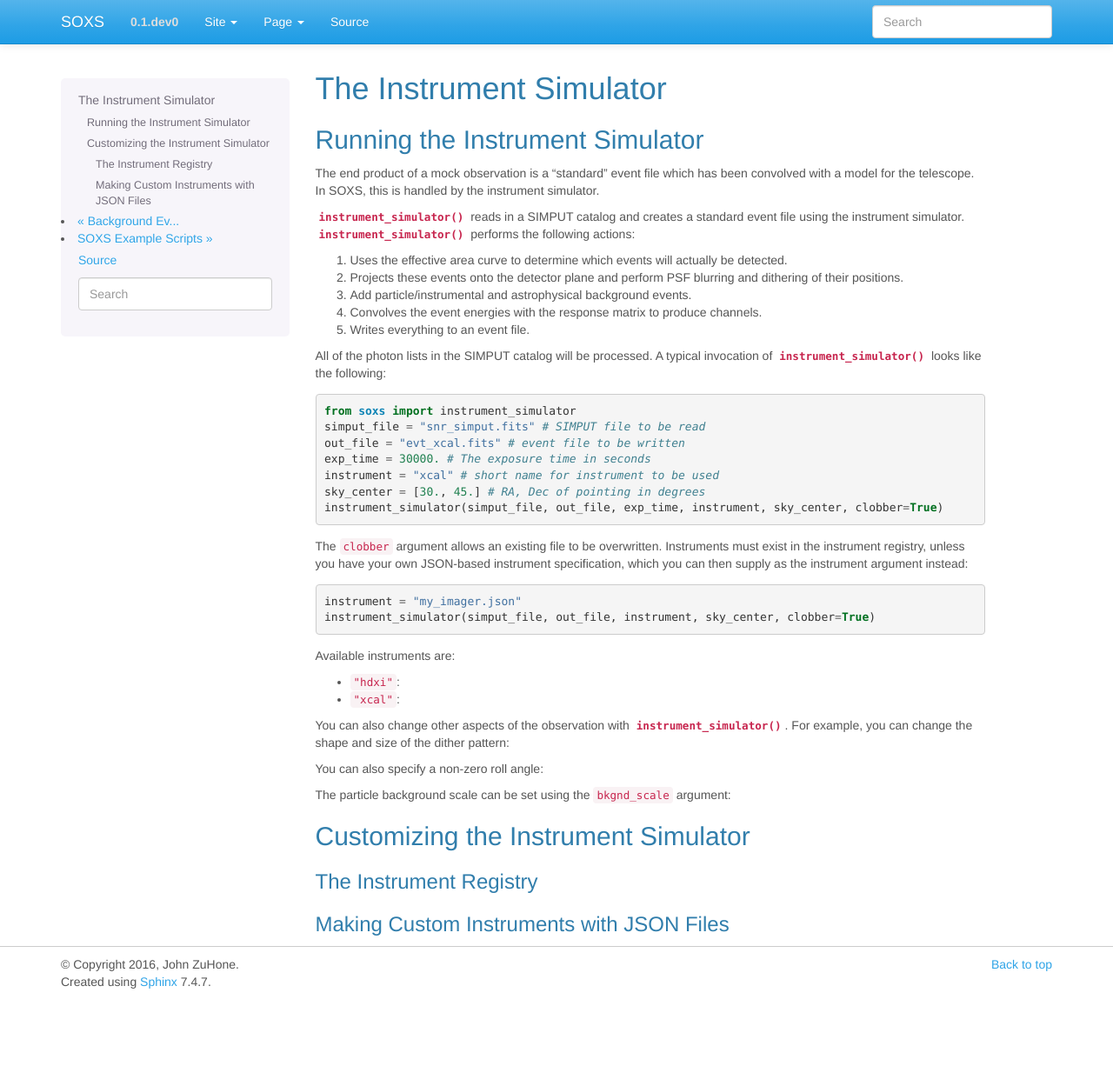
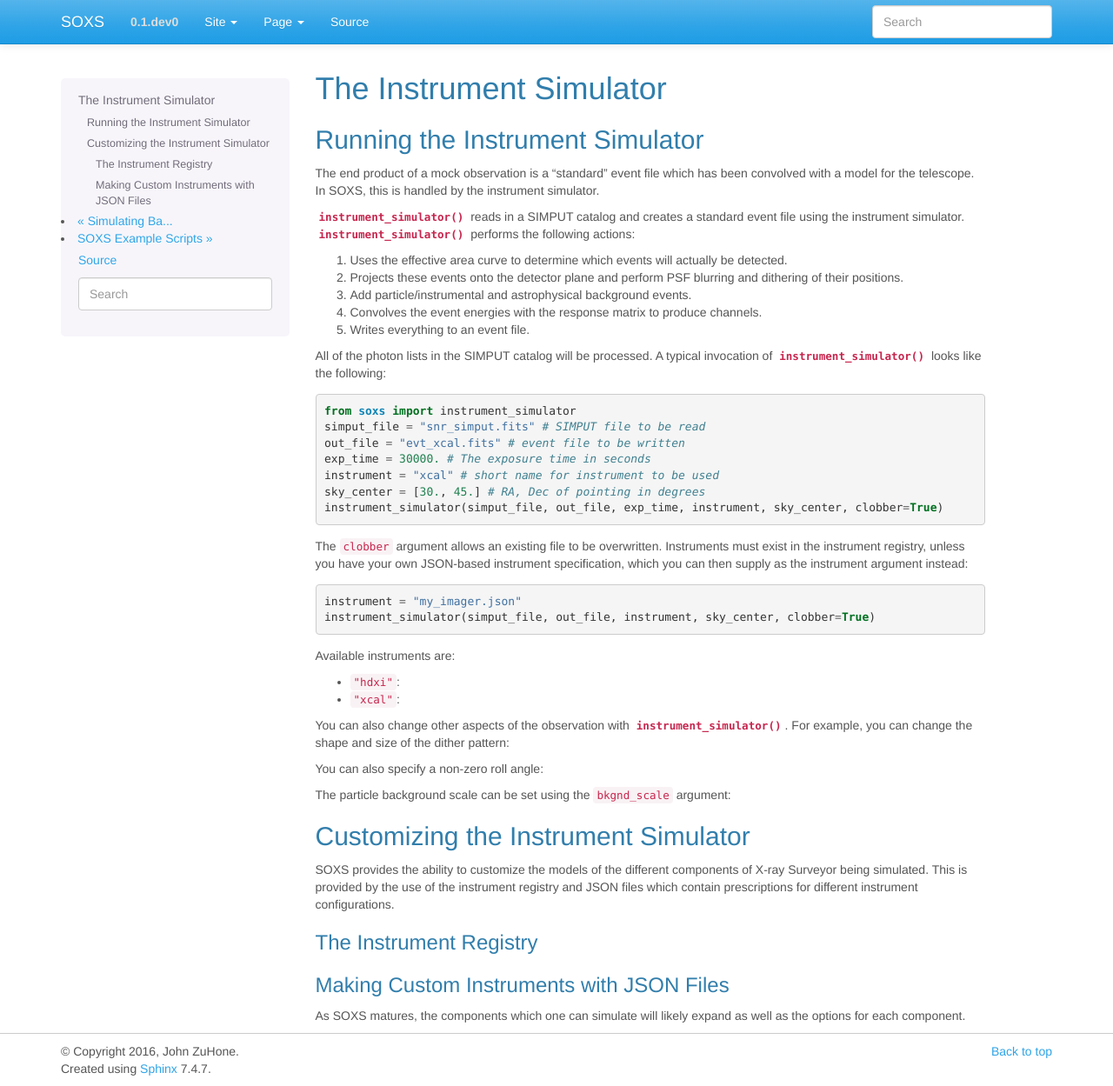
Before and after one commit to lynx-x-ray-observatory/soxs, a Sphinx documentation site: the page built from doc/source/python/instrument.rst, in a window 1280 px wide and 1249 px high. Shown: the whole window at 87% size. Built offline with Sphinx 7.4.7, drawn with Linux system fonts in a browser that asks for light colours; pages that are not in the unit, such as notebooks, are missing from menus.

Commit message:
More docs

```diff
--- a/doc/source/command_line/sources.rst
+++ b/doc/source/command_line/spatial.rst
@@ -1,7 +1,7 @@
-.. _cmd-sources:
+.. _cmd-spatial:
 
-Command Line Scripts for Sources
-================================
+Command Line Scripts for Spatial Models
+=======================================
 
 These are scripts that create photon lists for SIMPUT catalogs that can serve
 as inputs to the instrument simulator.
--- a/doc/source/python/instrument.rst
+++ b/doc/source/python/instrument.rst
@@ -59,8 +59,15 @@ The particle background scale can be set using the ``bkgnd_scale`` argument:
 Customizing the Instrument Simulator
 ------------------------------------
 
+SOXS provides the ability to customize the models of the different components of X-ray Surveyor being
+simulated. This is provided by the use of the instrument registry and JSON files which contain prescriptions
+for different instrument configurations.
+
 The Instrument Registry
 +++++++++++++++++++++++
 
 Making Custom Instruments with JSON Files
 +++++++++++++++++++++++++++++++++++++++++
+
+As SOXS matures, the components which one can simulate will likely expand as well as the options for each
+component.
```
Also changed, not shown: doc/source/overview.rst (+21 -1 lines), doc/source/python/background.rst (+8 -2 lines).
